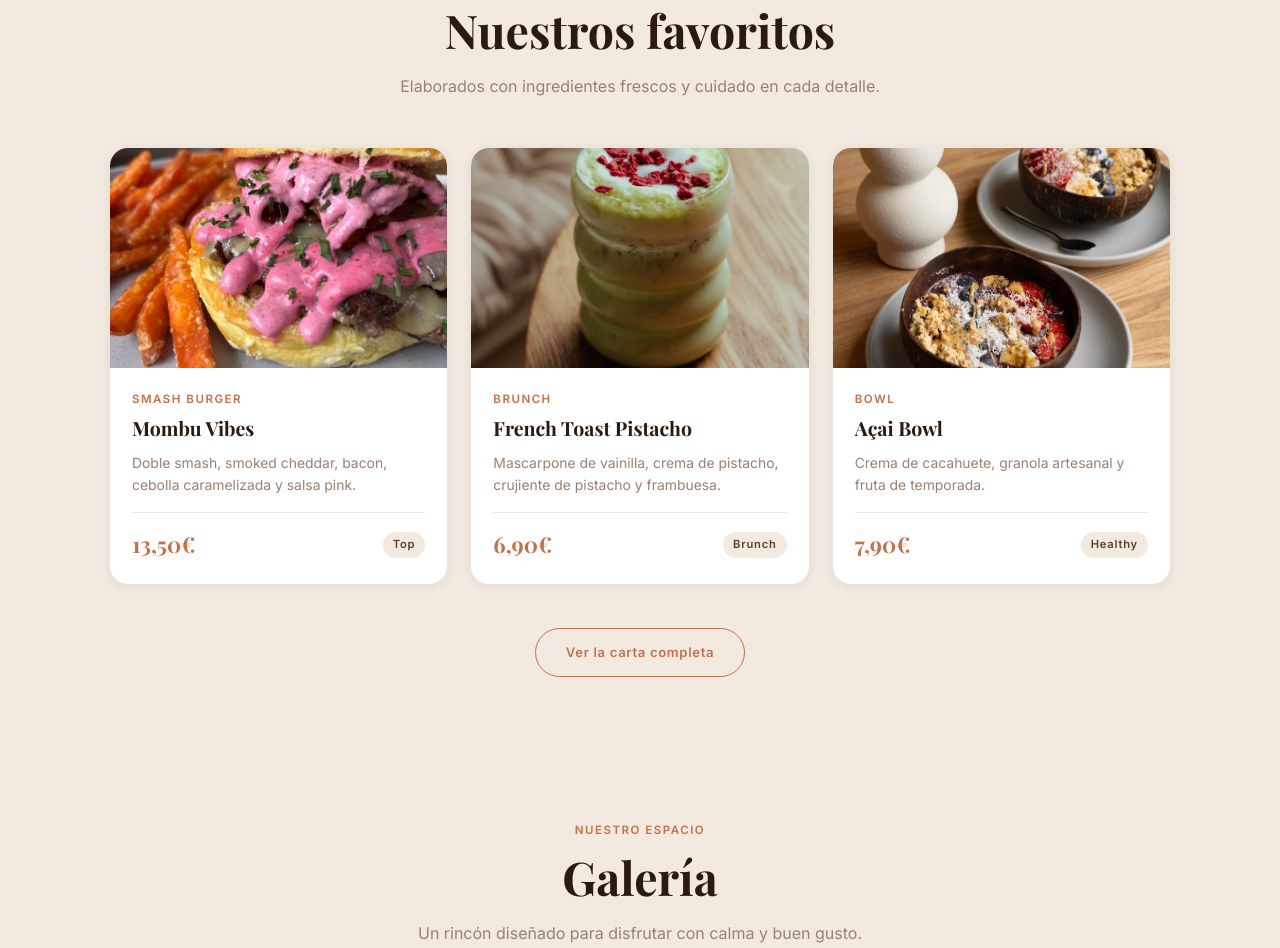
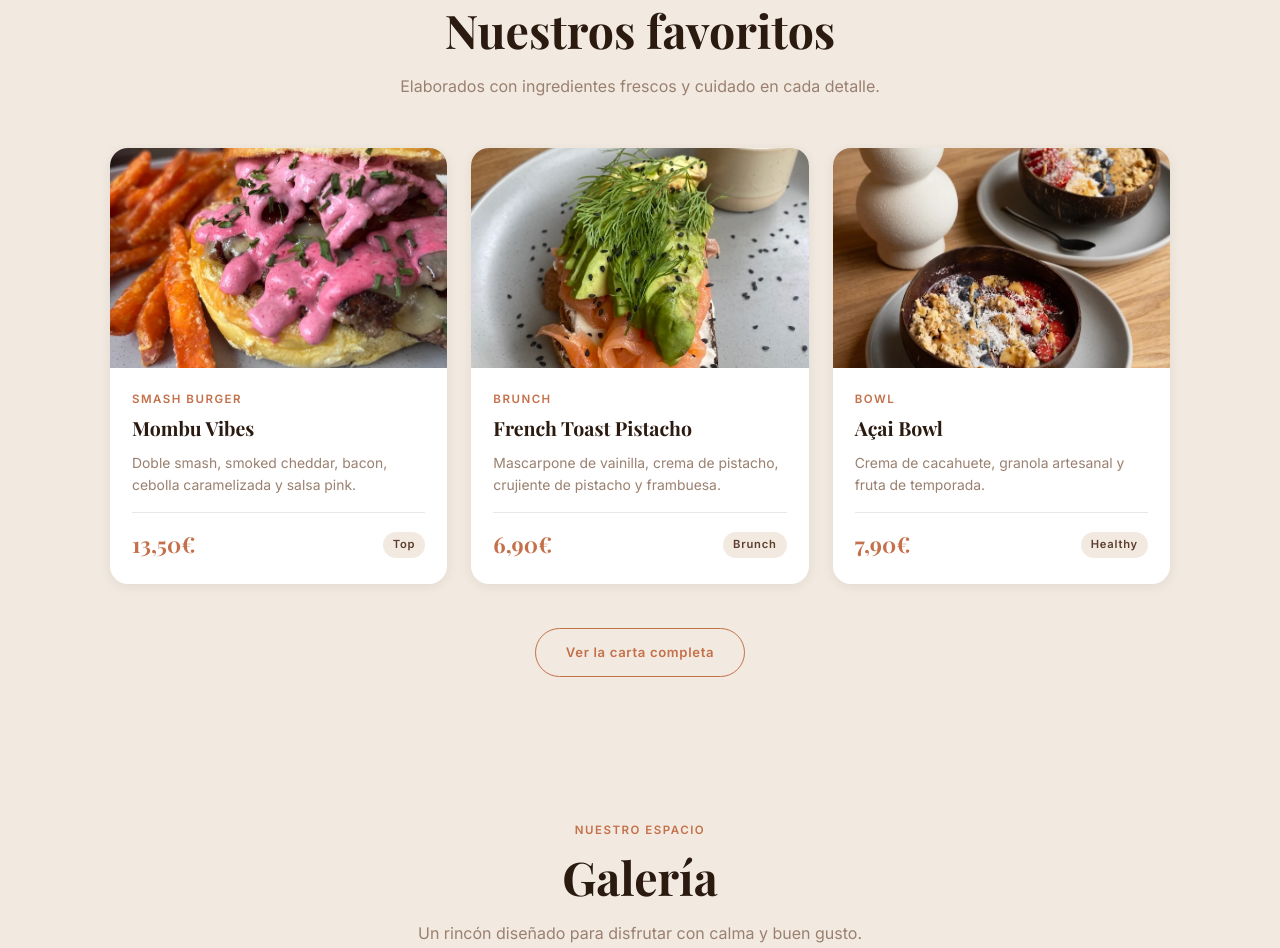
Before and after one commit to PaulaEscri/demo-web-mombu, a plain HTML site: page index.html in a window 1280 px wide. Shown: the part 1440-2388 px from the top of the page. Drawn offline with nearby package versions, Linux system fonts and the light colour scheme; a web font is replaced by a local one.

Commit message:
foto corregida

```diff
--- a/index.html
+++ b/index.html
@@ -1241,7 +1241,7 @@
         </article>
 
         <article class="card">
-          <div class="card-img"><img src="fotos/bebida2.webp" alt="French Toast Pistacho" loading="lazy" /></div>
+          <div class="card-img"><img src="fotos/tostada.webp" alt="French Toast Pistacho" loading="lazy" /></div>
           <div class="card-body">
             <p class="label card-cat">Brunch</p>
             <h3 class="card-name">French Toast Pistacho</h3>
```
Also changed, not shown: fotos/tostada.webp (added).
